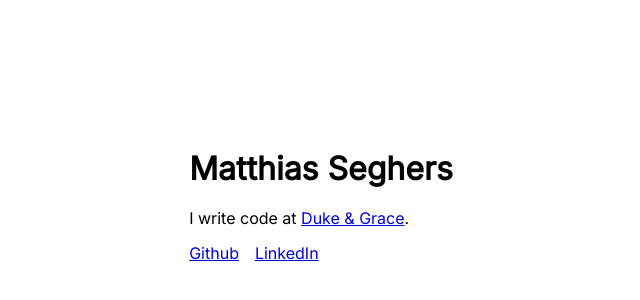
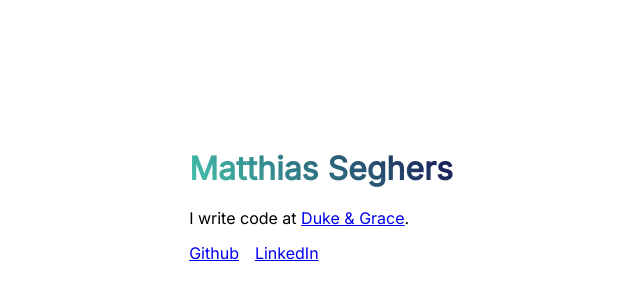
Before and after one commit to matthiasseghers/matthiasseghers.github.io, a plain HTML site: page index.html in a window 1280 px wide. Shown: the part 196-496 px from the top of the page, without its empty margins (319-959 px from the left). Drawn offline with nearby package versions, Linux system fonts and the light colour scheme.

Commit message:
Update text

```diff
--- a/css/screen.css
+++ b/css/screen.css
@@ -1,26 +1,47 @@
 @import url('https://fonts.googleapis.com/css2?family=Inter&display=swap');
 
-html, body {
+html,
+body {
     height: 100%;
     font-family: Inter, Arial, Helvetica, sans-serif;
 }
 
+body {
+    display: flex;
+    align-items: center;
+    justify-content: center;
+}
+
 ul {
-  display: flex;
-  list-style: none;
-  padding: 0;
+    display: flex;
+    list-style: none;
+    padding: 0;
 }
 
 li:not(:first-child) {
-  padding: 0 1rem;
+    padding: 0 1rem;
 }
 
 a:hover {
-  text-decoration: none
+    text-decoration: none
 }
 
-body {
-  display: flex;
-  align-items: center;
-  justify-content: center;
+
+.gradient-text {
+    /* Fallback: Set a background color. */
+    background-color: red;
+
+    /* Create the gradient. */
+    background-image: linear-gradient(45deg, #43C6AC, #191654);
+
+    /* Set the background size and repeat properties. */
+    background-size: 100%;
+    background-repeat: repeat;
+
+    /* Use the text as a mask for the background. */
+    /* This will show the gradient as a text color rather than element bg. */
+    -webkit-background-clip: text;
+    -webkit-text-fill-color: transparent;
+    -moz-background-clip: text;
+    -moz-text-fill-color: transparent;
 }
--- a/index.html
+++ b/index.html
@@ -12,7 +12,7 @@
 
 <body>
     <div>
-        <h1>Matthias Seghers</h1>
+        <h1 class="gradient-text">Matthias Seghers</h1>
         <p>I write code at <a href="https://dukeandgrace.com/" target="_blank">Duke & Grace</a>.</p>
         <ul>
             <li>
```
